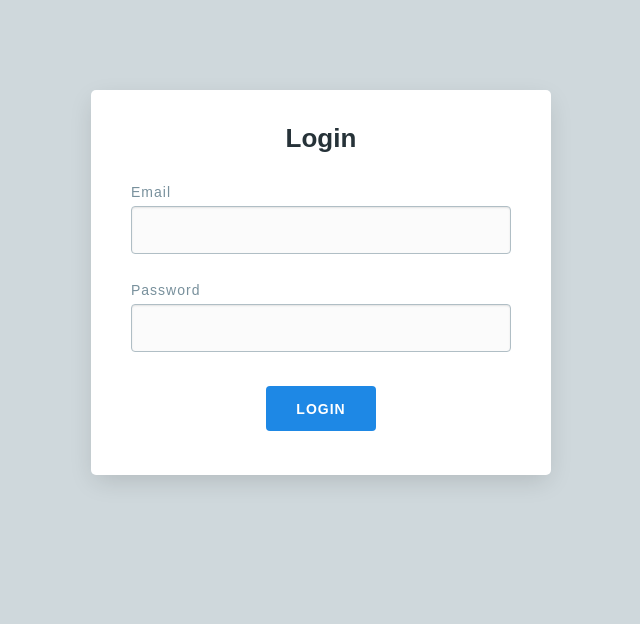
After one commit to JadedTendencies/SEWebsiteV1, a Flask app: page /user/login in a window 1280 px wide. The commit adds this page. Shown: the top 624 px of the page, without its empty margins (319-959 px from the left). Run offline with Flask 3, Linux system fonts and the light colour scheme.

Commit message:
adding login page, does not currently work

```diff
--- a/app.py
+++ b/app.py
@@ -1,6 +1,5 @@
 from application.factory import create_app
 
-import os
 
 
 if __name__ == "__main__":
--- a/application/homepage/templates/index.html
+++ b/application/homepage/templates/index.html
@@ -3,6 +3,7 @@
 {% block content %}
     <h1>Welcome to My Website</h1>
 
-    <button onclick="window.location.href = 'user/signin';">Login</button>
+    <button onclick="window.location.href = 'user/signup';">Sign Up</button>
+    <button onclick="window.location.href = 'user/login';">Login</button>
     <button onclick="window.location.href = 'about';">About</button>
 {% endblock %}
--- /dev/null
+++ b/application/user/templates/login.html
@@ -0,0 +1,36 @@
+{% extends 'base.html' %}
+
+{% with messages = get_flashed_messages() %}
+  {% if messages %}
+    <ul class=flashes>
+    {% for message in messages %}
+      <li color: blue;>{{ message }}</li>
+    {% endfor %}
+    </ul>
+  {% endif %}
+{% endwith %}
+
+{% block content %}
+    <div class="card-wrapper">
+        <div class="card">
+
+            <h1 class="center">Login</h1>
+
+            <form name="login_form" method="POST">
+                <label for="email">Email</label>
+                <input type="email" name="email" class="field" required>
+
+                <label for="password">Password</label>
+                <input type="password" name="password" class="field" required>
+
+                <p class="error error-message"></p>
+
+                <input type="submit" class="btn" value="Login"></input>
+
+
+            </form>
+        </div>
+
+
+    </div>
+{% endblock %}
--- a/application/user/templates/signup.html
+++ b/application/user/templates/signup.html
@@ -14,7 +14,7 @@
                 <label for="last-name">Last Name</label>
                 <input type="text" name="last-name" class="field" required>
 
-                <label for="eamil">Email</label>
+                <label for="email">Email</label>
                 <input type="email" name="email" class="field" required>
 
                 <label for="password">Password</label>
--- a/application/user/user.py
+++ b/application/user/user.py
@@ -1,5 +1,6 @@
-from flask import Flask, jsonify, render_template, Blueprint, request, g, redirect
-from application.db import Add_User
+from flask import Flask, url_for, render_template, Blueprint, request, g, redirect, flash, session
+from flask_login import login_user, logout_user, login_required, current_user
+from application.db import Add_User, authenticate_login
 
 signin_bp = Blueprint('signin_bp', __name__,template_folder='templates', static_folder='static')
 
@@ -13,9 +14,42 @@ def info():
 
 
 @signin_bp.route('/', methods=['POST','GET'])
-def index():
+def test():
     return render_template('signup.html')
 
-@signin_bp.route('/signin', methods=['POST','GET'])
-def signin():
+@signin_bp.route('/signup', methods=['POST','GET'])
+def signup():
     return render_template('signup.html')
+
+@signin_bp.route('/login', methods = ['GET','POST'])
+def login():
+    if request.method == 'POST':
+        email = request.form['email']
+        password = request.form['password']
+        error = None
+        user = authenticate_login(email)
+
+        if user is None:
+            error = 'Incorrect username.'
+        elif not user['Password'] == password:
+            error = 'Incorrect password.'
+
+        if error is None:
+            session.clear()
+            session['user_id'] = str(user['_id'])
+            session['first_name'] = user['First Name']
+            return redirect(url_for('signup'))
+
+        flash(error)
+
+
+    return render_template('login.html')
+
+@signin_bp.before_app_request
+def load_logged_in_user():
+    user_id = session.get('user_id')
+
+    if user_id is None:
+        g.user = None
+    else:
+        g.user = authenticate_login(None, id=user_id)
--- a/config.py
+++ b/config.py
@@ -15,7 +15,7 @@ class Config:
     ENVIRONMENT = os.environ.get("ENVIRONMENT")
     FLASK_APP = os.environ.get("FLASK_APP")
     FLASK_DEBUG = True
-    SECRET_KEY = os.environ.get("SECRET_KEY")
+    SECRET_KEY = 'dev' #os.environ.get("SECRET_KEY")
 
 
     # Database
--- a/requirements.txt
+++ b/requirements.txt
@@ -3,6 +3,7 @@ click==8.1.7
 colorama==0.4.6
 dnspython==2.6.1
 Flask==3.0.2
+Flask-Login==0.6.3
 Flask-PyMongo==2.3.0
 itsdangerous==2.1.2
 Jinja2==3.1.3
```
Also changed, not shown: application/db.py (+8 -0 lines).
